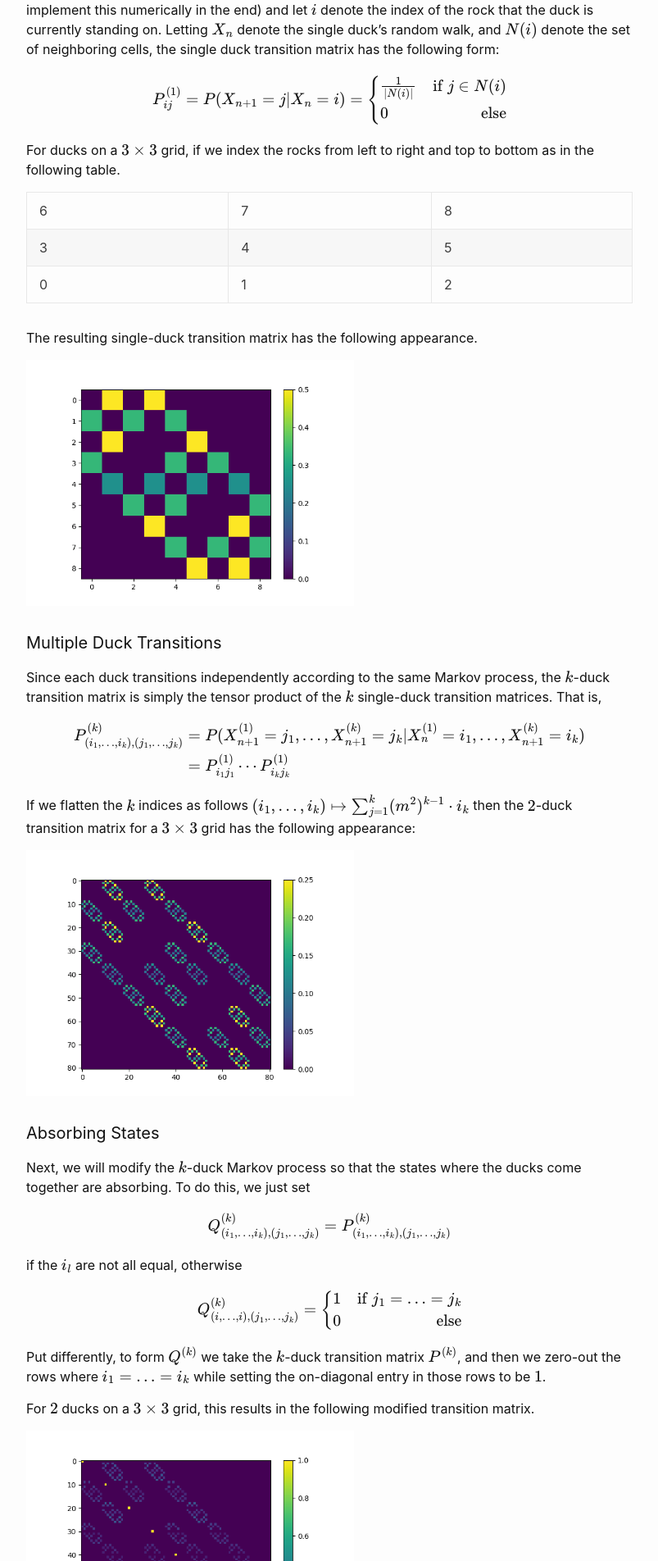
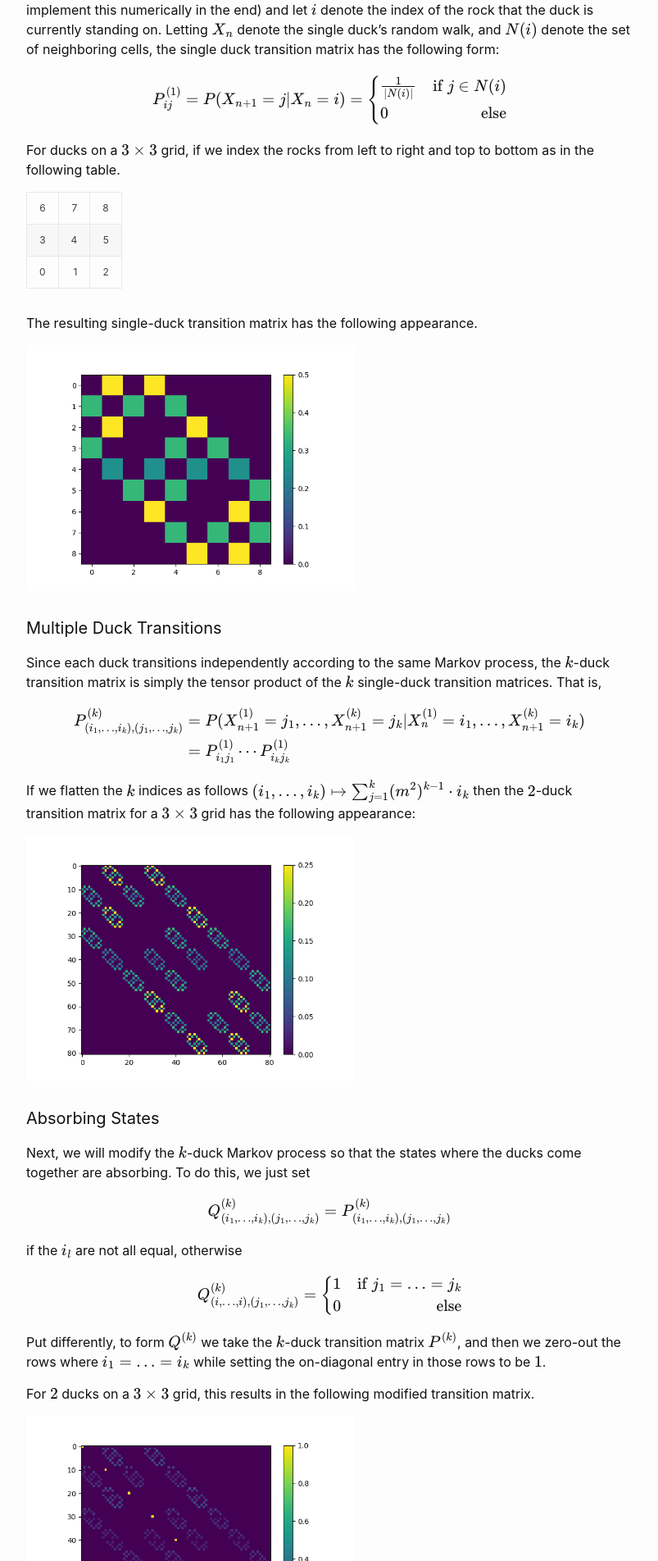
Before and after one commit to pkepley/pkepley.github.io, a Jekyll site: the page built from _posts/2020-01-27-RiddlerMarkovDucks.md, in a window 1280 px wide. Shown: the part 1422-3326 px from the top of the page at 82% size, without its empty margins (238-1041 px from the left). Built offline with Jekyll 4.4.1, drawn with Linux system fonts in a browser that asks for light colours; formulas are drawn with MathJax 3.

Commit message:
Tweak table formatting.

```diff
--- a/_sass/minima/custom-styles.scss
+++ b/_sass/minima/custom-styles.scss
@@ -13,3 +13,9 @@
 }
 .main-pager .previous { float:left; }
 .main-pager .next { float:right; }
+
+// Don't make the table fill the row, make the font more reasonably sized
+table {
+  width: auto;
+  font-size: 0.75 * $base-font-size;
+}
--- a/_sass/minima/custom-variables.scss
+++ b/_sass/minima/custom-variables.scss
@@ -1 +1,2 @@
 // Placeholder to allow overriding predefined variables smoothly.
+$table-text-align: right;
```
